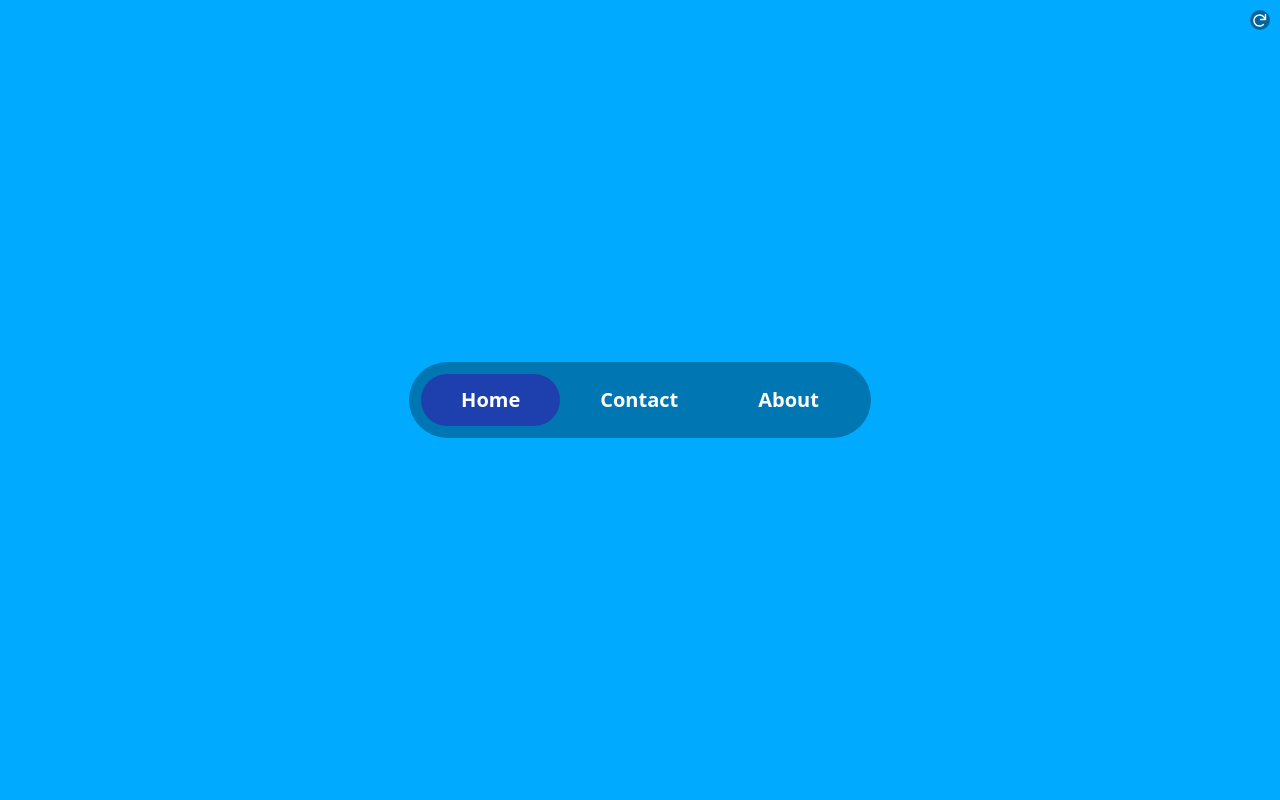
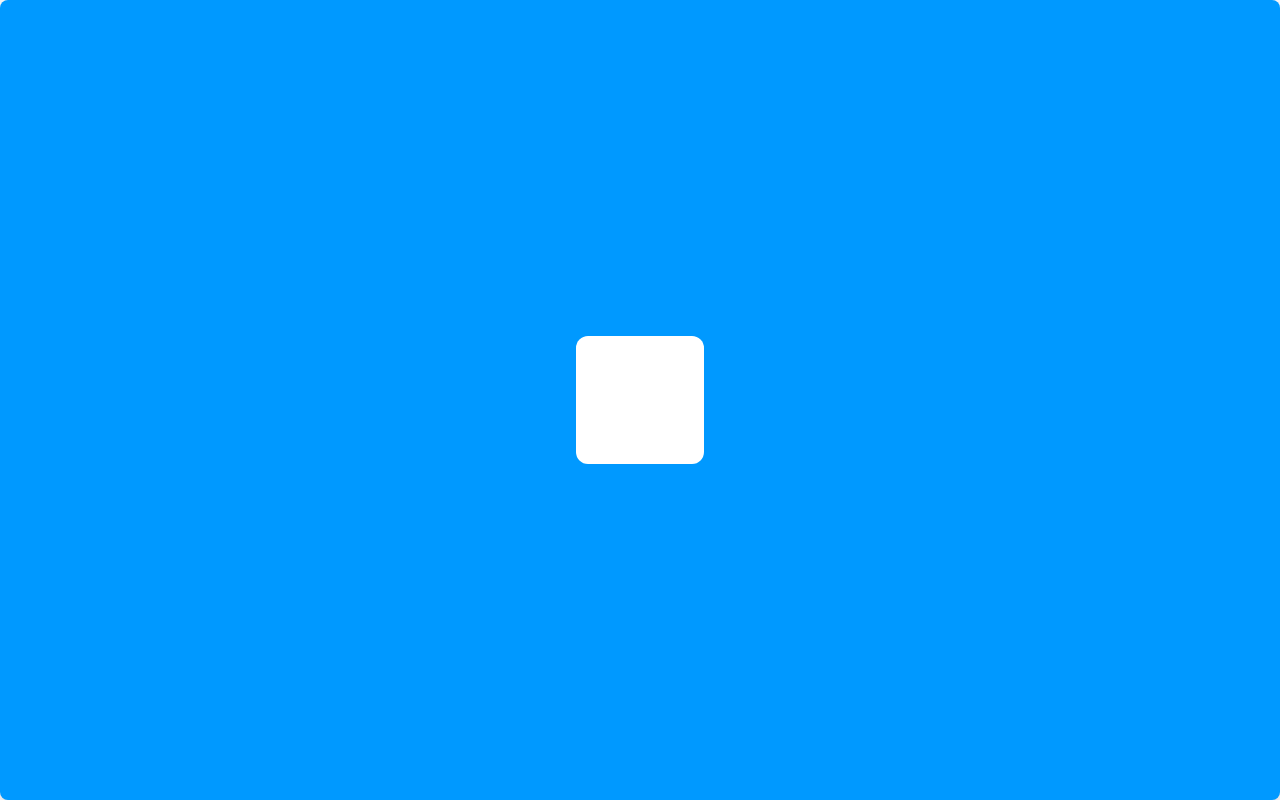
Before and after one commit to JonathanTylerWeber/framer-motion-practice, a React (Vite) app: page / in a window 1280 px wide. Built offline with nearby package versions, Linux system fonts and the light colour scheme.

Commit message:
magic motion

```diff
--- a/src/App.tsx
+++ b/src/App.tsx
@@ -1,7 +1,8 @@
 import { useState } from "react";
 import "./App.css";
 import { Refresh } from "./components/Refresh";
-import SwapTabs from "./components/layout/SwapTabs";
+import MagicMotion from "./components/layout/MagicMotion";
+// import SwapTabs from "./components/layout/SwapTabs";
 // import SwappingElements from "./components/layout/SwappingElements";
 // import Switch from "./components/layout/Switch";
 // import { ParentChild } from "./components/useCycle/ParentChild";
@@ -42,7 +43,8 @@ function App() {
       {/* <ParentChild key={count} /> */}
       {/* <Switch key={count} /> */}
       {/* <SwappingElements key={count} /> */}
-      <SwapTabs key={count} />
+      {/* <SwapTabs key={count} /> */}
+      <MagicMotion key={count} />
     </>
   );
 }
--- /dev/null
+++ b/src/components/layout/MagicMotion.tsx
@@ -0,0 +1,84 @@
+import { useCycle, motion, LayoutGroup } from "motion/react";
+
+export default function App() {
+  const [screen, cycleScreen] = useCycle(1, 2, 3);
+
+  const handleTap = () => {
+    cycleScreen();
+  };
+
+  return (
+    <LayoutGroup>
+      <motion.div
+        className="flex items-center justify-center w-screen h-screen bg-gray-100 cursor-pointer"
+        onTap={handleTap}
+      >
+        {screen === 1 && <Screen1 />}
+        {screen === 2 && <Screen2 />}
+        {screen === 3 && <Screen3 />}
+      </motion.div>
+    </LayoutGroup>
+  );
+}
+
+function Screen1() {
+  return (
+    <motion.div
+      className="relative h-full w-full bg-[#09f] rounded-lg shadow-lg"
+      initial={{ backgroundColor: "#fb0" }}
+      animate={{ backgroundColor: "#09f" }}
+      transition={{ duration: 0.5 }}
+    >
+      <motion.div
+        layoutId="box"
+        className="absolute w-32 h-32 bg-white rounded-xl z-10"
+        style={{
+          top: "50%",
+          left: "50%",
+          transform: "translate(-50%, -50%)",
+        }}
+      />
+    </motion.div>
+  );
+}
+
+function Screen2() {
+  return (
+    <motion.div
+      className="relative h-full w-full bg-[#09f] rounded-lg shadow-lg"
+      initial={{ backgroundColor: "#09f" }}
+      animate={{ backgroundColor: "#63f" }}
+      transition={{ duration: 0.5 }}
+    >
+      <motion.div
+        layoutId="box"
+        className="absolute w-32 h-32 bg-white rounded-full z-10"
+        style={{
+          top: "15%",
+          right: "22.5%",
+        }}
+      />
+    </motion.div>
+  );
+}
+
+function Screen3() {
+  return (
+    <motion.div
+      className="relative h-full w-full bg-[#63f] rounded-lg shadow-lg"
+      initial={{ backgroundColor: "#63f" }}
+      animate={{ backgroundColor: "#fb0" }}
+      transition={{ duration: 0.5 }}
+    >
+      <motion.div
+        layoutId="box"
+        className="absolute w-32 h-32 bg-white rounded-xl z-10"
+        style={{
+          bottom: "15%",
+          left: "22.5%",
+          rotate: -45,
+        }}
+      />
+    </motion.div>
+  );
+}
--- a/src/components/layout/SwapTabs.tsx
+++ b/src/components/layout/SwapTabs.tsx
@@ -11,7 +11,7 @@ export default function SwapTabs() {
 
   return (
     <>
-      <div className="relative rounded-full bg-black/30 p-3 flex content-start items-start justify-start">
+      <div className="relative rounded-full bg-black/20 p-3 flex content-start items-start justify-start">
         {tabs.map((tab, i) => (
           <motion.div
             className="text-white relative p-3 px-10 font-sans text-xl font-bold cursor-pointer"
@@ -22,7 +22,7 @@ export default function SwapTabs() {
           >
             {active === i && (
               <motion.div
-                className="w-full h-full absolute top-0 left-0 z-0 rounded-full bg-blue-800 pointer-events-none"
+                className="w-full h-full absolute top-0 left-0 z-0 rounded-full bg-blue-700 pointer-events-none"
                 layoutId="selected"
                 transition={{ type: "spring", stiffness: 500, damping: 50 }}
               />
```
